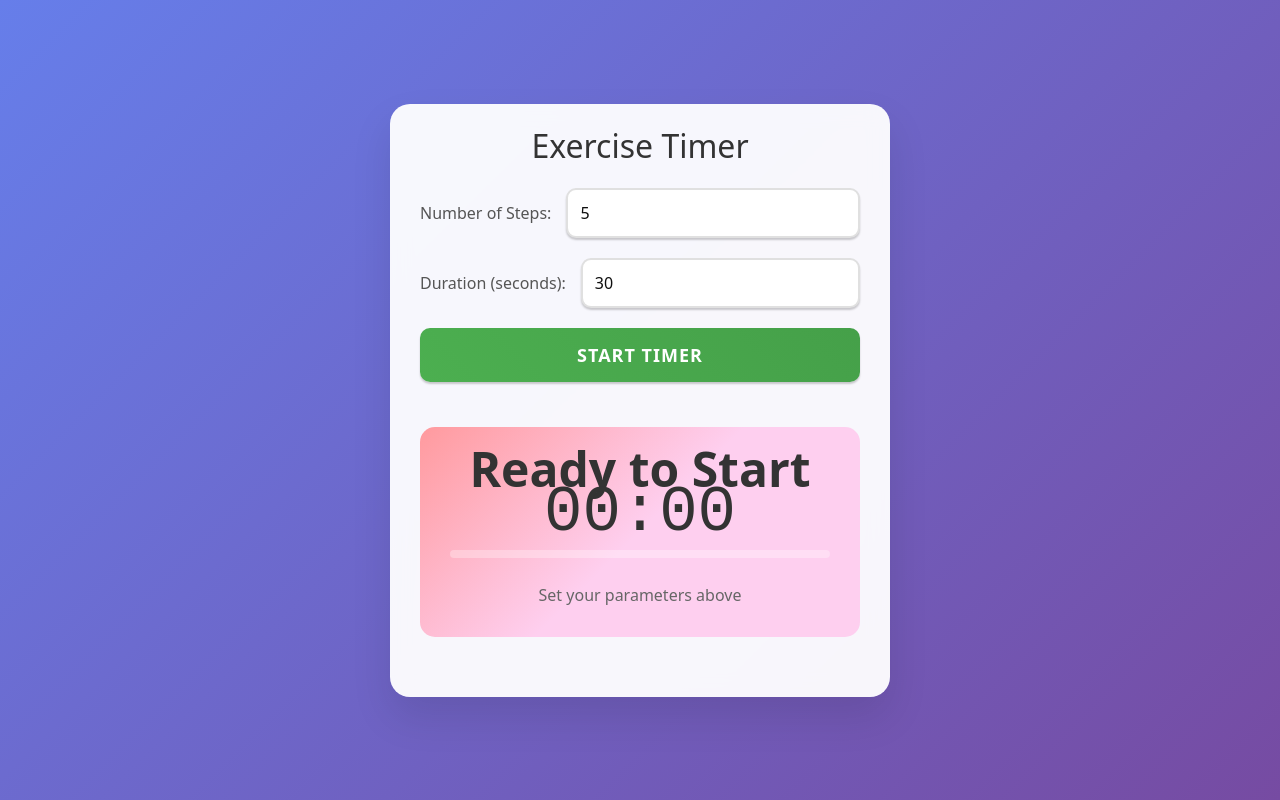
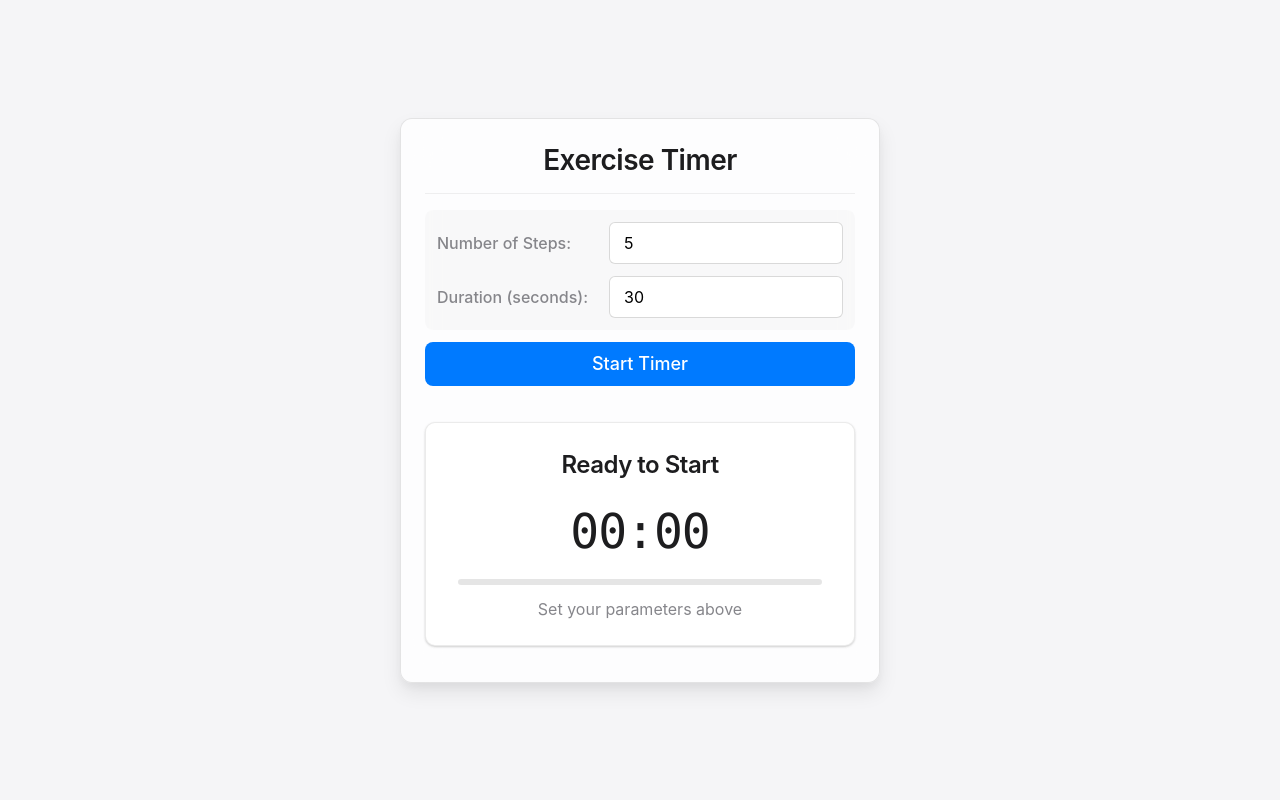
Before and after one commit to vmyazin/excercise-timer, a website: page src/index.html in a window 1280 px wide. Drawn offline with Linux system fonts and the light colour scheme.

Commit message:
Improve accessibility with larger fonts and buttons, condense vertical spacing - increase font sizes for better readability, enhance button sizes for improved touch targets, reduce vertical padding and margins for more compact layout

```diff
--- a/src/index.html
+++ b/src/index.html
@@ -11,32 +11,48 @@
 
 <body>
     <div class="container exercise-container">
+        <header class="app-header">
             <h1>Exercise Timer</h1>
+        </header>
 
-        <div class="setup-section" id="setupSection">
+        <main class="app-content">
+            <section class="setup-section" id="setupSection">
+                <div class="form-group">
                     <div class="input-group">
                         <label for="steps">Number of Steps:</label>
-                <input type="number" id="steps" value="5" min="1" max="20">
+                        <input type="number" id="steps" value="5" min="1" max="20" class="input-field">
                     </div>
 
                     <div class="input-group">
                         <label for="duration">Duration (seconds):</label>
-                <input type="number" id="duration" value="30" min="5" max="300">
+                        <input type="number" id="duration" value="30" min="5" max="300" class="input-field">
+                    </div>
                 </div>
 
-            <button class="button start-btn" onclick="startTimer()">Start Timer</button>
-        </div>
+                <button class="button start-btn" onclick="startTimer()">
+                    <span class="button-text">Start Timer</span>
+                </button>
+            </section>
 
+            <section class="timer-section">
                 <div class="timer-display" id="timerDisplay">
+                    <div class="timer-content">
                         <div class="current-step" id="currentStep">Ready to Start</div>
                         <div class="time-display" id="timeDisplay">00:00</div>
+                        <div class="progress-container">
                             <div class="progress-bar">
                                 <div class="progress-fill" id="progressFill"></div>
                             </div>
+                        </div>
                         <div class="progress-info" id="progressInfo">Set your parameters above</div>
                     </div>
+                </div>
 
-        <button class="button stop-btn hidden" id="stopBtn" onclick="stopTimer()">Stop Timer</button>
+                <button class="button stop-btn hidden" id="stopBtn" onclick="stopTimer()">
+                    <span class="button-text">Stop Timer</span>
+                </button>
+            </section>
+        </main>
     </div>
 
     <script src="./main.js" defer></script>
--- a/src/styles.css
+++ b/src/styles.css
@@ -1,4 +1,7 @@
 /* excercise-timer/src/styles.css */
+
+
+/* Reset and base styles */
 
 * {
     margin: 0;
@@ -11,163 +14,345 @@
     -webkit-touch-callout: none;
 }
 
+
+/* Root variables for macOS design system */
+
+:root {
+    /* Typography */
+    --font-system: -apple-system, BlinkMacSystemFont, "SF Pro Display", "SF Pro Text", "Helvetica Neue", Helvetica, Arial, sans-serif;
+    --font-mono: "SF Mono", Monaco, "Cascadia Code", "Roboto Mono", Consolas, "Courier New", monospace;
+    /* Colors - Light mode */
+    --bg-primary: #f5f5f7;
+    --bg-secondary: rgba(255, 255, 255, 0.8);
+    --bg-tertiary: rgba(255, 255, 255, 0.6);
+    --text-primary: #1d1d1f;
+    --text-secondary: #86868b;
+    --text-tertiary: #515154;
+    /* Accent colors */
+    --accent-blue: #007aff;
+    --accent-green: #34c759;
+    --accent-red: #ff3b30;
+    --accent-orange: #ff9500;
+    --accent-purple: #af52de;
+    /* Shadows */
+    --shadow-small: 0 1px 3px rgba(0, 0, 0, 0.08), 0 1px 2px rgba(0, 0, 0, 0.12);
+    --shadow-medium: 0 4px 6px rgba(0, 0, 0, 0.07), 0 2px 4px rgba(0, 0, 0, 0.05);
+    --shadow-large: 0 10px 20px rgba(0, 0, 0, 0.08), 0 5px 10px rgba(0, 0, 0, 0.04);
+    /* Transitions */
+    --transition-fast: 150ms cubic-bezier(0.4, 0, 0.2, 1);
+    --transition-medium: 250ms cubic-bezier(0.4, 0, 0.2, 1);
+    --transition-slow: 350ms cubic-bezier(0.4, 0, 0.2, 1);
+}
+
 body {
-    font-family: system-ui, -apple-system, BlinkMacSystemFont, "SF Pro Text", "SF Pro Display", "Segoe UI", Roboto, "Helvetica Neue", Arial, "Noto Sans", "Apple Color Emoji", "Segoe UI Emoji", "Segoe UI Symbol", sans-serif;
-    background: linear-gradient(135deg, #667eea 0%, #764ba2 100%);
+    font-family: var(--font-system);
+    background: var(--bg-primary);
     min-height: 100vh;
     display: flex;
     align-items: center;
     justify-content: center;
     padding: 20px;
+    font-size: 16px;
+    line-height: 1.5;
+    color: var(--text-primary);
+    -webkit-font-smoothing: antialiased;
+    -moz-osx-font-smoothing: grayscale;
 }
 
+
+/* Main container with macOS window style */
+
 .container.exercise-container {
-    background: rgba(255, 255, 255, 0.95);
-    backdrop-filter: blur(10px);
-    border-radius: 20px;
-    padding: 30px;
-    box-shadow: 0 20px 40px rgba(0, 0, 0, 0.1);
-    max-width: 500px;
+    background: var(--bg-secondary);
+    backdrop-filter: blur(20px) saturate(180%);
+    -webkit-backdrop-filter: blur(20px) saturate(180%);
+    border-radius: 12px;
+    padding: 20px 24px;
+    box-shadow: var(--shadow-large);
+    max-width: 480px;
+    width: 100%;
+    border: 1px solid rgba(0, 0, 0, 0.1);
+}
+
+
+/* App header */
+
+.app-header {
+    margin-bottom: 16px;
+    padding-bottom: 12px;
+    border-bottom: 1px solid rgba(0, 0, 0, 0.06);
+}
+
+
+/* Main content area */
+
+.app-content {
+    display: flex;
+    flex-direction: column;
+    gap: 4px;
+}
+
+
+/* Form group container */
+
+.form-group {
+    background: rgba(0, 0, 0, 0.02);
+    padding: 12px;
+    border-radius: 8px;
+    margin-bottom: 12px;
+}
+
+
+/* Timer section */
+
+.timer-section {
+    display: flex;
+    flex-direction: column;
+    gap: 8px;
+}
+
+
+/* Timer content wrapper */
+
+.timer-content {
     width: 100%;
 }
 
-h1 {
-    text-align: center;
-    color: #333;
-    margin-bottom: 30px;
-    font-size: 2rem;
-    font-weight: 300;
+
+/* Progress container */
+
+.progress-container {
+    padding: 0 8px;
+    margin: 8px 0;
 }
 
 
-/* 🫣 new component container for the exercise timer */
+/* Typography */
 
-.exercise-container {
-    /* human-readable class name already added */
+h1 {
+    text-align: center;
+    color: var(--text-primary);
+    margin-bottom: 0;
+    font-size: 28px;
+    font-weight: 600;
+    letter-spacing: -0.5px;
 }
 
+
+/* Setup section */
+
 .setup-section {
-    margin-bottom: 20px;
+    margin-bottom: 16px;
 }
+
+
+/* Input groups with macOS styling */
 
 .input-group {
     display: flex;
-    gap: 15px;
-    margin-bottom: 20px;
+    gap: 12px;
+    margin-bottom: 12px;
     align-items: center;
+}
+
+.input-group:last-child {
+    margin-bottom: 0;
 }
 
 label {
     font-weight: 500;
-    color: #555;
-    min-width: 120px;
+    color: var(--text-secondary);
+    min-width: 160px;
+    font-size: 16px;
 }
+
+
+/* macOS-style input fields */
 
 input[type="number"] {
     flex: 1;
-    padding: 12px;
-    border: 2px solid #e0e0e0;
-    border-radius: 10px;
+    padding: 10px 14px;
+    border: 1px solid rgba(0, 0, 0, 0.15);
+    border-radius: 6px;
     font-size: 16px;
-    transition: border-color 0.3s ease;
+    background: white;
+    transition: all var(--transition-fast);
+    font-family: var(--font-system);
+}
+
+input[type="number"]:hover {
+    border-color: rgba(0, 0, 0, 0.25);
 }
 
 input[type="number"]:focus {
     outline: none;
-    border-color: #667eea;
+    border-color: var(--accent-blue);
+    box-shadow: 0 0 0 3px rgba(0, 122, 255, 0.2);
 }
+
+
+/* macOS-style buttons */
 
 .button {
     width: 100%;
-    padding: 15px;
+    padding: 10px 20px;
     border: none;
-    border-radius: 10px;
+    border-radius: 8px;
     font-size: 18px;
-    font-weight: 600;
+    font-weight: 500;
     cursor: pointer;
-    transition: all 0.3s ease;
-    text-transform: uppercase;
-    letter-spacing: 1px;
+    transition: all var(--transition-fast);
+    font-family: var(--font-system);
+    position: relative;
+    overflow: hidden;
+    min-height: 44px;
 }
 
+
+/* Button text for better alignment */
+
+.button-text {
+    display: inline-block;
+    position: relative;
+    z-index: 1;
+}
+
+
+/* Button active state effect */
+
+.button:active .button-text {
+    transform: translateY(0.5px);
+}
+
+
+/* Primary button (Start) */
+
 .start-btn {
-    background: linear-gradient(45deg, #4CAF50, #45a049);
+    background: var(--accent-blue);
     color: white;
-    margin-bottom: 15px;
+    margin-bottom: 0;
 }
 
 .start-btn:hover:not(:disabled) {
-    transform: translateY(-2px);
-    box-shadow: 0 10px 20px rgba(76, 175, 80, 0.3);
+    background: #0051d5;
+    box-shadow: var(--shadow-medium);
+}
+
+.start-btn:active:not(:disabled) {
+    transform: scale(0.98);
 }
 
 .start-btn:disabled {
-    background: #ccc;
+    background: #e0e0e2;
+    color: #8e8e93;
     cursor: not-allowed;
 }
 
+
+/* Secondary button (Stop) */
+
 .stop-btn {
-    background: linear-gradient(45deg, #f44336, #d32f2f);
+    background: var(--accent-red);
     color: white;
 }
 
 .stop-btn:hover {
-    transform: translateY(-2px);
-    box-shadow: 0 10px 20px rgba(244, 67, 54, 0.3);
+    background: #d70015;
+    box-shadow: var(--shadow-medium);
 }
+
+.stop-btn:active {
+    transform: scale(0.98);
+}
+
+
+/* Timer display with macOS card style */
 
 .timer-display {
     text-align: center;
-    margin: 30px 0;
-    padding: 30px;
-    background: linear-gradient(135deg, #ff9a9e 0%, #fecfef 50%, #fecfef 100%);
-    border-radius: 15px;
-    min-height: 150px;
+    margin: 16px 0;
+    padding: 24px;
+    background: white;
+    border-radius: 10px;
+    min-height: 160px;
     display: flex;
     flex-direction: column;
     justify-content: center;
+    box-shadow: var(--shadow-small);
+    border: 1px solid rgba(0, 0, 0, 0.08);
+    transition: all var(--transition-medium);
 }
 
-.current-step {
-    font-size: 3rem;
-    color: #333;
-    margin-bottom: 10px;
-    font-weight: 700;
+
+/* Timer display hover effect */
+
+.timer-display:hover {
+    box-shadow: var(--shadow-medium);
 }
 
-.time-display {
-    font-size: 4rem;
-    font-weight: 300;
-    color: #333;
-    margin: 10px 0;
-    font-family: 'Courier New', monospace;
+
+/* Current step indicator */
+
+.current-step {
+    font-size: 24px;
+    color: var(--text-primary);
+    margin-bottom: 8px;
+    font-weight: 600;
+    letter-spacing: -0.5px;
 }
 
+
+/* Time display with SF Mono */
+
+.time-display {
+    font-size: 56px;
+    font-weight: 300;
+    color: var(--text-primary);
+    margin: 8px 0;
+    font-family: var(--font-mono);
+    letter-spacing: -1px;
+    font-variant-numeric: tabular-nums;
+    transition: color var(--transition-fast);
+}
+
+
+/* Progress info text */
+
 .progress-info {
-    font-size: 1rem;
-    color: #666;
-    margin-top: 10px;
+    font-size: 16px;
+    color: var(--text-secondary);
+    margin-top: 8px;
 }
+
+
+/* macOS-style progress bar */
 
 .progress-bar {
     width: 100%;
-    height: 8px;
-    background: rgba(255, 255, 255, 0.3);
-    border-radius: 4px;
+    height: 6px;
+    background: rgba(0, 0, 0, 0.1);
+    border-radius: 3px;
     overflow: hidden;
-    margin: 15px 0;
+    margin: 12px 0;
 }
 
 .progress-fill {
     height: 100%;
-    background: linear-gradient(90deg, #667eea, #764ba2);
-    border-radius: 4px;
+    background: var(--accent-blue);
+    border-radius: 3px;
     transition: width 0.1s linear;
     width: 0%;
 }
 
+
+/* Warning state animation */
+
 .warning {
-    animation: pulse 0.5s infinite alternate;
+    animation: pulse 0.5s ease-in-out infinite alternate;
+}
+
+.warning .time-display {
+    color: var(--accent-orange);
 }
 
 @keyframes pulse {
@@ -175,108 +360,41 @@ input[type="number"]:focus {
         transform: scale(1);
     }
     to {
-        transform: scale(1.05);
+        transform: scale(1.02);
     }
 }
+
+
+/* Hidden state */
 
 .hidden {
     display: none;
 }
 
+
+/* Timer states with macOS colors */
+
 .step-complete {
-    background: linear-gradient(135deg, #a8edea 0%, #fed6e3 100%) !important;
+    background: linear-gradient(135deg, #e3f2e7 0%, #d4e8d9 100%) !important;
+    border-color: rgba(52, 199, 89, 0.2) !important;
 }
 
 .warm-up {
-    background: linear-gradient(135deg, #ffecd2 0%, #fcb69f 100%) !important;
+    background: linear-gradient(135deg, #fff5e6 0%, #ffedd6 100%) !important;
+    border-color: rgba(255, 149, 0, 0.2) !important;
 }
 
 .all-complete {
-    background: linear-gradient(135deg, #96fbc4 0%, #f9f047 100%) !important;
+    background: linear-gradient(135deg, #e6f4ea 0%, #d6edd9 100%) !important;
+    border-color: rgba(52, 199, 89, 0.3) !important;
 }
 
-.logo.vanilla:hover {
-    filter: drop-shadow(0 0 2em #ffe21c);
-}
-
-:root {
-    font-family: system-ui, -apple-system, BlinkMacSystemFont, "SF Pro Text", "SF Pro Display", "Segoe UI", Roboto, "Helvetica Neue", Arial, "Noto Sans", "Apple Color Emoji", "Segoe UI Emoji", "Segoe UI Symbol", sans-serif;
-    font-size: 16px;
-    line-height: 24px;
-    font-weight: 400;
-    color: #0f0f0f;
-    background-color: #f6f6f6;
-    font-synthesis: none;
-    text-rendering: optimizeLegibility;
-    -webkit-font-smoothing: antialiased;
-    -moz-osx-font-smoothing: grayscale;
-    -webkit-text-size-adjust: 100%;
-}
-
-.logo {
-    height: 6em;
-    padding: 1.5em;
-    will-change: filter;
-    transition: 0.75s;
-}
-
-.logo.tauri:hover {
-    filter: drop-shadow(0 0 2em #24c8db);
-}
-
-.row {
-    display: flex;
-    justify-content: center;
-}
-
-a {
-    font-weight: 500;
-    color: #646cff;
-    text-decoration: inherit;
-}
-
-a:hover {
-    color: #535bf2;
-}
-
-input,
-button {
-    border-radius: 8px;
-    border: 1px solid transparent;
-    padding: 0.6em 1.2em;
-    font-size: 1em;
-    font-weight: 500;
-    font-family: inherit;
-    color: #0f0f0f;
-    background-color: #ffffff;
-    transition: border-color 0.25s;
-    box-shadow: 0 2px 2px rgba(0, 0, 0, 0.2);
-}
-
-button {
-    cursor: pointer;
-}
-
-button:hover {
-    border-color: #396cd8;
-}
-
-button:active {
-    border-color: #396cd8;
-    background-color: #e8e8e8;
-}
-
-input,
-button {
-    outline: none;
-}
-
-#greet-input {
-    margin-right: 5px;
+.all-complete .current-step {
+    color: var(--accent-green);
 }
 
 
-/* Allow selection inside form fields for usability */
+/* Allow selection inside form fields */
 
 input,
 textarea {
@@ -287,20 +405,129 @@ textarea {
     -webkit-touch-callout: default;
 }
 
+
+/* Dark mode support */
+
 @media (prefers-color-scheme: dark) {
      :root {
-        color: #f6f6f6;
-        background-color: #2f2f2f;
+        --bg-primary: #000000;
+        --bg-secondary: rgba(30, 30, 30, 0.8);
+        --bg-tertiary: rgba(40, 40, 40, 0.6);
+        --text-primary: #f5f5f7;
+        --text-secondary: #a1a1a6;
+        --text-tertiary: #8e8e93;
+        --accent-blue: #0a84ff;
+        --accent-green: #30d158;
+        --accent-red: #ff453a;
+        --accent-orange: #ff9f0a;
+        --accent-purple: #bf5af2;
+        --shadow-small: 0 1px 3px rgba(0, 0, 0, 0.3), 0 1px 2px rgba(0, 0, 0, 0.4);
+        --shadow-medium: 0 4px 6px rgba(0, 0, 0, 0.3), 0 2px 4px rgba(0, 0, 0, 0.2);
+        --shadow-large: 0 10px 20px rgba(0, 0, 0, 0.4), 0 5px 10px rgba(0, 0, 0, 0.3);
     }
-    a:hover {
-        color: #24c8db;
+    .container.exercise-container {
+        background: var(--bg-secondary);
+        border-color: rgba(255, 255, 255, 0.1);
     }
-    input,
-    button {
-        color: #ffffff;
-        background-color: #0f0f0f98;
+    .app-header {
+        border-bottom-color: rgba(255, 255, 255, 0.06);
     }
-    button:active {
-        background-color: #0f0f0f69;
+    .form-group {
+        background: rgba(255, 255, 255, 0.02);
+    }
+    input[type="number"] {
+        background: rgba(255, 255, 255, 0.05);
+        border-color: rgba(255, 255, 255, 0.1);
+        color: var(--text-primary);
+    }
+    input[type="number"]:focus {
+        border-color: var(--accent-blue);
+        box-shadow: 0 0 0 3px rgba(10, 132, 255, 0.3);
+    }
+    .timer-display {
+        background: rgba(255, 255, 255, 0.05);
+        border-color: rgba(255, 255, 255, 0.1);
+    }
+    .progress-bar {
+        background: rgba(255, 255, 255, 0.1);
+    }
+    .step-complete {
+        background: linear-gradient(135deg, rgba(48, 209, 88, 0.1) 0%, rgba(48, 209, 88, 0.15) 100%) !important;
+        border-color: rgba(48, 209, 88, 0.3) !important;
+    }
+    .warm-up {
+        background: linear-gradient(135deg, rgba(255, 159, 10, 0.1) 0%, rgba(255, 159, 10, 0.15) 100%) !important;
+        border-color: rgba(255, 159, 10, 0.3) !important;
+    }
+    .all-complete {
+        background: linear-gradient(135deg, rgba(48, 209, 88, 0.15) 0%, rgba(48, 209, 88, 0.2) 100%) !important;
+        border-color: rgba(48, 209, 88, 0.4) !important;
     }
 }
+
+
+/* Responsive adjustments */
+
+@media (max-width: 480px) {
+    .container.exercise-container {
+        padding: 16px;
+    }
+    h1 {
+        font-size: 24px;
+    }
+    .time-display {
+        font-size: 48px;
+    }
+    .current-step {
+        font-size: 20px;
+    }
+    .button {
+        padding: 10px 16px;
+        font-size: 16px;
+        min-height: 40px;
+    }
+    .timer-display {
+        padding: 20px;
+        min-height: 140px;
+    }
+    .input-group {
+        flex-direction: column;
+        align-items: stretch;
+    }
+    label {
+        min-width: unset;
+        margin-bottom: 4px;
+    }
+}
+
+
+/* Add subtle entrance animation */
+
+@keyframes fadeInUp {
+    from {
+        opacity: 0;
+        transform: translateY(10px);
+    }
+    to {
+        opacity: 1;
+        transform: translateY(0);
+    }
+}
+
+.container.exercise-container {
+    animation: fadeInUp 0.4s ease-out;
+}
+
+
+/* Smooth number transitions */
+
+.time-display {
+    font-size: 48px;
+    font-weight: 300;
+    color: var(--text-primary);
+    margin: 12px 0;
+    font-family: var(--font-mono);
+    letter-spacing: -1px;
+    font-variant-numeric: tabular-nums;
+    transition: color var(--transition-fast);
+}
```
Lines whose indentation alone changed are shown as unchanged.
